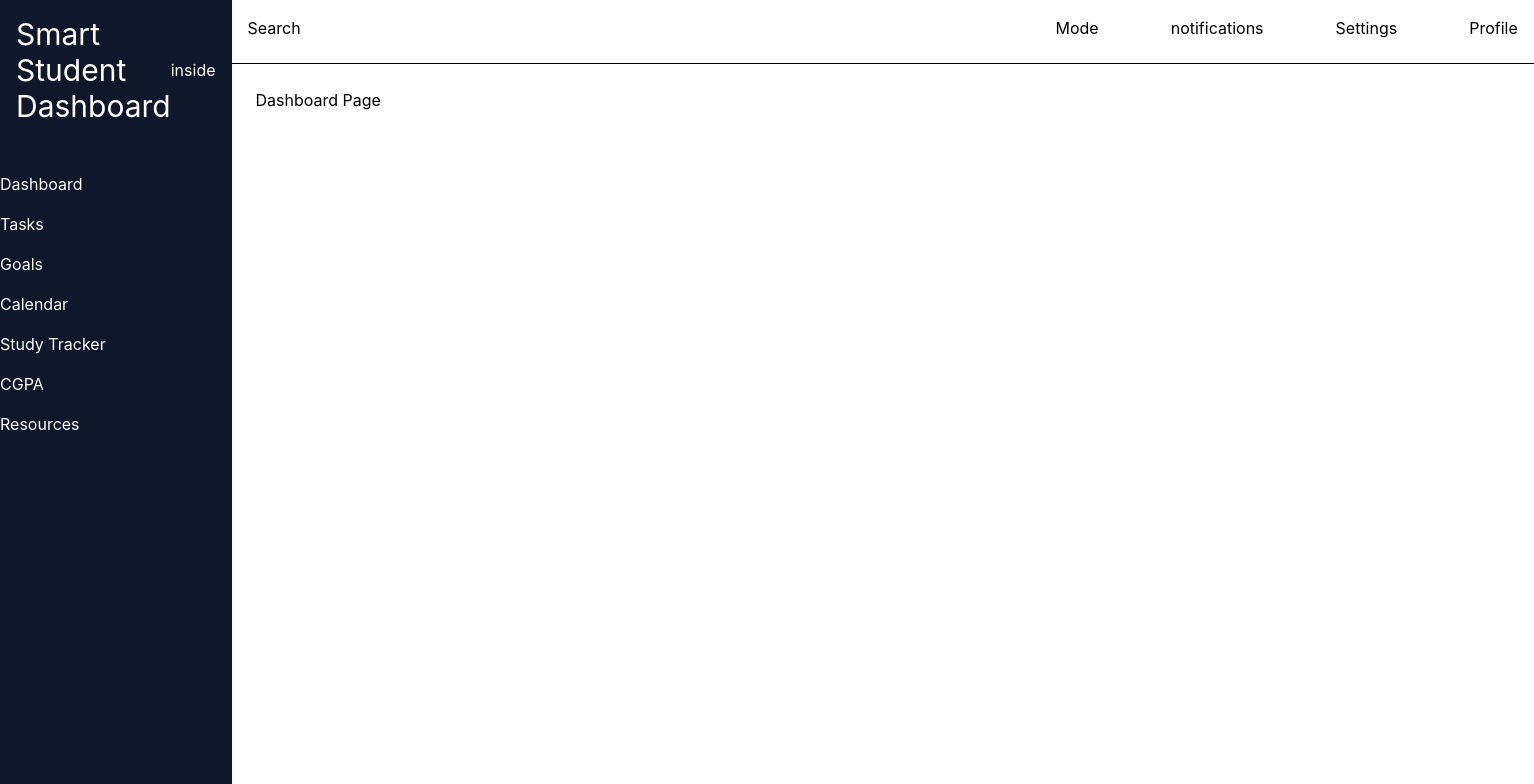
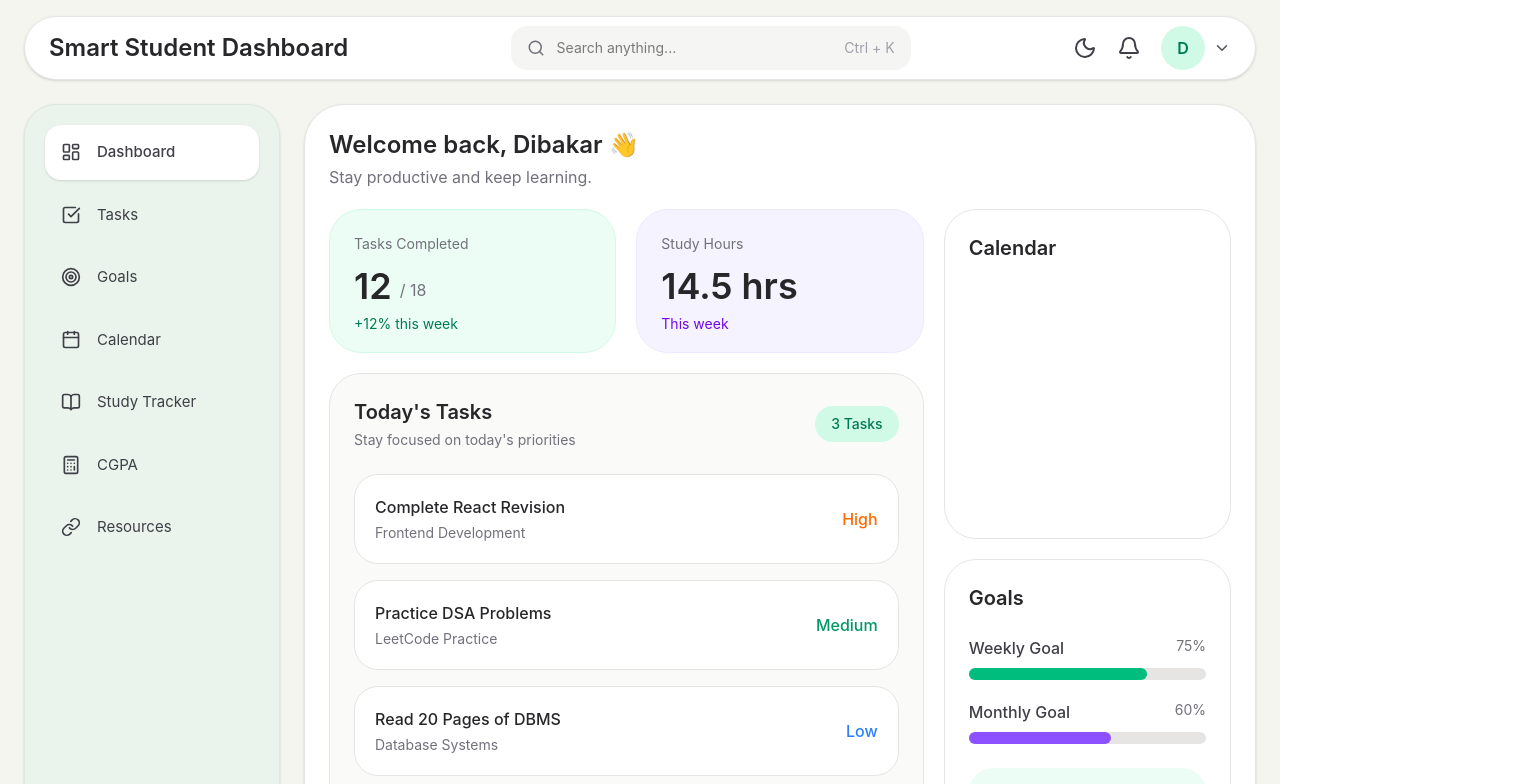
Before and after one commit to diansade/smart-student-dashboard, a React (Vite) app: page / in a window 1280 px wide. Shown: the top 784 px of the page, 1534 px wide, since content can reach past the window. Built offline with nearby package versions, Linux system fonts and the light colour scheme.

Commit message:
UI Updated

```diff
--- a/package.json
+++ b/package.json
@@ -11,6 +11,7 @@
   },
   "dependencies": {
     "@tailwindcss/vite": "^4.3.0",
+    "lucide-react": "^1.17.0",
     "react": "^19.2.6",
     "react-dom": "^19.2.6",
     "react-icons": "^5.6.0",
--- a/src/components/layout/Navbar.jsx
+++ b/src/components/layout/Navbar.jsx
@@ -1,16 +1,81 @@
-import React from "react";
+import { Search, Bell, Moon, ChevronDown } from "lucide-react";
 
 const Navbar = () => {
   return (
-    <div className="h-16 w-full border-b flex">
-      <ul className="flex gap-10">
-        <li className="w-3xl p-4">Search</li>
-        <li className="p-4">Mode</li>
-        <li className="p-4">notifications</li>
-        <li className="p-4">Settings</li>
-        <li className="p-4">Profile</li>
-      </ul>
-    </div>
+    <header className="px-6 pt-4">
+      <div
+        className="
+        h-16
+        rounded-[2rem]
+        bg-white
+        border border-stone-200
+        shadow-sm
+        px-6
+        flex items-center justify-between
+      "
+      >
+        {/* Left */}
+        <h1 className="text-2xl font-semibold text-zinc-800">
+          Smart Student Dashboard
+        </h1>
+
+        {/* Center Search */}
+        <div
+          className="
+          hidden md:flex
+          items-center gap-3
+          bg-stone-100
+          rounded-2xl
+          px-4 py-3
+          w-[400px]
+        "
+        >
+          <Search size={18} className="text-zinc-500" />
+
+          <input
+            type="text"
+            placeholder="Search anything..."
+            className="
+            bg-transparent
+            outline-none
+            flex-1
+            text-sm
+          "
+          />
+
+          <span className="text-sm text-zinc-400">Ctrl + K</span>
+        </div>
+
+        {/* Right */}
+        <div className="flex items-center gap-5">
+          <button className="text-zinc-700 hover:text-black transition">
+            <Moon size={24} />
+          </button>
+
+          <button className="text-zinc-700 hover:text-black transition">
+            <Bell size={24} />
+          </button>
+
+          {/* Profile */}
+          <div className="flex items-center gap-2">
+            <div
+              className="
+              w-11 h-11
+              rounded-full
+              bg-emerald-100
+              flex items-center justify-center
+              font-semibold
+              text-emerald-700
+            "
+            >
+              D
+            </div>
+
+            <ChevronDown size={18} className="text-zinc-600" />
+          </div>
+        </div>
+      </div>
+    </header>
   );
 };
 
--- a/src/components/layout/Sidebar.jsx
+++ b/src/components/layout/Sidebar.jsx
@@ -1,46 +1,94 @@
-import React, { useState } from "react";
 import { NavLink } from "react-router-dom";
 
 import {
-  FaBars,
-  FaHome,
-  FaTasks,
-  FaCalendarAlt,
-  FaBullseye,
-  FaBook,
-  FaCalculator,
-  FaLink,
-} from "react-icons/fa";
+  LayoutDashboard,
+  CheckSquare,
+  Target,
+  Calendar,
+  BookOpen,
+  Calculator,
+  Link,
+} from "lucide-react";
+
+const menuItems = [
+  {
+    name: "Dashboard",
+    path: "/",
+    icon: <LayoutDashboard size={20} />,
+  },
+  {
+    name: "Tasks",
+    path: "/tasks",
+    icon: <CheckSquare size={20} />,
+  },
+  {
+    name: "Goals",
+    path: "/goals",
+    icon: <Target size={20} />,
+  },
+  {
+    name: "Calendar",
+    path: "/calendar",
+    icon: <Calendar size={20} />,
+  },
+  {
+    name: "Study Tracker",
+    path: "/study",
+    icon: <BookOpen size={20} />,
+  },
+  {
+    name: "CGPA",
+    path: "/cgpa",
+    icon: <Calculator size={20} />,
+  },
+  {
+    name: "Resources",
+    path: "/resources",
+    icon: <Link size={20} />,
+  },
+];
 
 const Sidebar = () => {
-  const [sidebarOpen, setSidebarOpen] = useState(true);
+  return (
+    <aside
+      className="
+      w-64
+      min-h-[78vh]
+      rounded-[2rem]
+      bg-[#EAF4EC]
+      p-5
+      shadow-sm
+      border border-[#DDE8DF]
+    "
+    >
+      <nav className="flex flex-col gap-2">
+        {menuItems.map((item) => (
+          <NavLink
+            key={item.name}
+            to={item.path}
+            className={({ isActive }) =>
+              `
+              flex items-center gap-4
+              rounded-2xl px-4 py-4
+              text-zinc-700
+              transition-all duration-200
+              hover:bg-white hover:text-zinc-900
 
-  return (
-    <div
-      className={`${sidebarOpen ? "w-64" : "w-20"} duration-300 transition-all h-screen bg-slate-900 text-white`}
-    >
-      <div className="mb-8 p-4 flex justify-between items-center">
-        {sidebarOpen && <h1 className="text-3xl ">Smart Student Dashboard</h1>}
-        <button onClick={() => setSidebarOpen(!sidebarOpen)}>
-          {sidebarOpen ? "inside" : "outside"}
-        </button>
-      </div>
-      <nav className="flex flex-col gap-4">
-        <NavLink to="/">Dashboard</NavLink>
+              ${
+                isActive
+                  ? "bg-white text-emerald-700 shadow-sm font-medium"
+                  : ""
+              }
+            `
+            }
+          >
+            {item.icon}
 
-        <NavLink to="/tasks">Tasks</NavLink>
-
-        <NavLink to="/goals">Goals</NavLink>
-
-        <NavLink to="/calendar">Calendar</NavLink>
-
-        <NavLink to="/study">Study Tracker</NavLink>
-
-        <NavLink to="/cgpa">CGPA</NavLink>
-
-        <NavLink to="/resources">Resources</NavLink>
+            <span className="text-[15px]">{item.name}</span>
+          </NavLink>
+        ))}
       </nav>
-    </div>
+    </aside>
   );
 };
 
--- a/src/layouts/AppLayout.jsx
+++ b/src/layouts/AppLayout.jsx
@@ -4,13 +4,15 @@ import { Outlet } from "react-router-dom";
 
 function AppLayout() {
   return (
-    <div className="flex">
-      <Sidebar />
+    <div className="min-h-screen bg-[#F5F5F0]">
+      {/* Navbar */}
+      <Navbar />
 
-      <div className="flex-1">
-        <Navbar />
+      {/* Main Layout */}
+      <div className="flex gap-6 p-6">
+        <Sidebar />
 
-        <main className="p-6">
+        <main className="flex-1 rounded-[2.5rem] shadow-sm border border-stone-200 bg-white p-6 ">
           <Outlet />
         </main>
       </div>
--- a/src/pages/Dashboard.jsx
+++ b/src/pages/Dashboard.jsx
@@ -1,11 +1,247 @@
-import React from 'react'
-
 const Dashboard = () => {
   return (
-    <div>
-        <h1>Dashboard Page</h1>
+    <div className="space-y-5">
+      {/* Greeting */}
+      <section>
+        <h1 className="text-2xl font-semibold text-zinc-800">
+          Welcome back, Dibakar 👋
+        </h1>
+
+        <p className="mt-1 text-zinc-500">Stay productive and keep learning.</p>
+      </section>
+
+      {/* Main Dashboard Grid */}
+      <section className="grid grid-cols-3 gap-5">
+        {/* LEFT SIDE */}
+        <div className="col-span-2 space-y-5">
+          {/* Stats Row */}
+          <div className="grid grid-cols-2 gap-5">
+            {/* Tasks Completed */}
+            <div
+              className="
+              rounded-[2rem]
+              bg-emerald-50
+              border border-emerald-100
+              p-6
+              h-36
+            "
+            >
+              <p className="text-zinc-500 text-sm">Tasks Completed</p>
+
+              <div className="mt-3 flex items-end gap-2">
+                <h2 className="text-4xl font-semibold text-zinc-800">12</h2>
+
+                <span className="pb-1 text-zinc-500">/ 18</span>
+              </div>
+
+              <p className="mt-2 text-emerald-700 text-sm">+12% this week</p>
+            </div>
+
+            {/* Study Hours */}
+            <div
+              className="
+              rounded-[2rem]
+              bg-violet-50
+              border border-violet-100
+              p-6
+              h-36
+            "
+            >
+              <p className="text-zinc-500 text-sm">Study Hours</p>
+
+              <h2 className="mt-3 text-4xl font-semibold text-zinc-800">
+                14.5 hrs
+              </h2>
+
+              <p className="mt-2 text-violet-700 text-sm">This week</p>
+            </div>
+          </div>
+
+          {/* Today's Tasks */}
+          <div
+            className="
+            rounded-[2rem]
+            bg-stone-50
+            border border-stone-200
+            p-6
+            h-[505px]
+          "
+          >
+            {/* Header */}
+            <div className="flex items-center justify-between">
+              <div>
+                <h2 className="text-xl font-semibold text-zinc-800">
+                  Today's Tasks
+                </h2>
+
+                <p className="mt-1 text-sm text-zinc-500">
+                  Stay focused on today's priorities
+                </p>
+              </div>
+
+              <span
+                className="
+                rounded-full
+                bg-emerald-100
+                px-4 py-2
+                text-sm font-medium
+                text-emerald-700
+              "
+              >
+                3 Tasks
+              </span>
+            </div>
+
+            {/* Task List */}
+            <div className="mt-6 space-y-4">
+              {/* Task 1 */}
+              <div className="rounded-[1.5rem] border border-stone-200 bg-white p-5">
+                <div className="flex items-center justify-between">
+                  <div>
+                    <h3 className="font-medium text-zinc-800">
+                      Complete React Revision
+                    </h3>
+
+                    <p className="mt-1 text-sm text-zinc-500">
+                      Frontend Development
+                    </p>
+                  </div>
+
+                  <span className="font-medium text-orange-500">High</span>
+                </div>
+              </div>
+
+              {/* Task 2 */}
+              <div className="rounded-[1.5rem] border border-stone-200 bg-white p-5">
+                <div className="flex items-center justify-between">
+                  <div>
+                    <h3 className="font-medium text-zinc-800">
+                      Practice DSA Problems
+                    </h3>
+
+                    <p className="mt-1 text-sm text-zinc-500">
+                      LeetCode Practice
+                    </p>
+                  </div>
+
+                  <span className="font-medium text-emerald-600">Medium</span>
+                </div>
+              </div>
+
+              {/* Task 3 */}
+              <div className="rounded-[1.5rem] border border-stone-200 bg-white p-5">
+                <div className="flex items-center justify-between">
+                  <div>
+                    <h3 className="font-medium text-zinc-800">
+                      Read 20 Pages of DBMS
+                    </h3>
+
+                    <p className="mt-1 text-sm text-zinc-500">
+                      Database Systems
+                    </p>
+                  </div>
+
+                  <span className="font-medium text-blue-500">Low</span>
+                </div>
+              </div>
+            </div>
+
+            {/* View All Button */}
+            <button
+              className="
+              mt-6
+              w-full
+              rounded-[1.5rem]
+              bg-emerald-50
+              py-4
+              font-medium
+              text-emerald-700
+              transition
+              hover:bg-emerald-100
+            "
+            >
+              View All Tasks
+            </button>
+          </div>
+        </div>
+
+        {/* RIGHT SIDE */}
+        <div className="space-y-5">
+          {/* Calendar */}
+          <div
+            className="
+            rounded-[2rem]
+            bg-white
+            border border-stone-200
+            p-6
+            h-[330px]
+          "
+          >
+            <h2 className="text-xl font-semibold text-zinc-800">Calendar</h2>
+          </div>
+
+          {/* Goals */}
+          <div
+            className="
+            rounded-[2rem]
+            bg-white
+            border border-stone-200
+            p-6
+            h-[275px]
+          "
+          >
+            <h2 className="text-xl font-semibold text-zinc-800">Goals</h2>
+
+            <div className="mt-6 space-y-5">
+              {/* Weekly Goal */}
+              <div>
+                <div className="flex justify-between">
+                  <span className="font-medium text-zinc-700">Weekly Goal</span>
+
+                  <span className="text-sm text-zinc-500">75%</span>
+                </div>
+
+                <div className="mt-2 h-3 rounded-full bg-stone-200">
+                  <div className="h-3 w-[75%] rounded-full bg-emerald-500"></div>
+                </div>
+              </div>
+
+              {/* Monthly Goal */}
+              <div>
+                <div className="flex justify-between">
+                  <span className="font-medium text-zinc-700">
+                    Monthly Goal
+                  </span>
+
+                  <span className="text-sm text-zinc-500">60%</span>
+                </div>
+
+                <div className="mt-2 h-3 rounded-full bg-stone-200">
+                  <div className="h-3 w-[60%] rounded-full bg-violet-500"></div>
+                </div>
+              </div>
+            </div>
+
+            <button
+              className="
+              mt-6
+              w-full
+              rounded-[1.5rem]
+              bg-emerald-50
+              py-3
+              font-medium
+              text-emerald-700
+              hover:bg-emerald-100
+              transition
+            "
+            >
+              View All Goals
+            </button>
+          </div>
+        </div>
+      </section>
     </div>
-  )
-}
+  );
+};
 
-export default Dashboard
+export default Dashboard;
```
Also changed, not shown: 1 other file (tests, documents, lock files or other folders).
